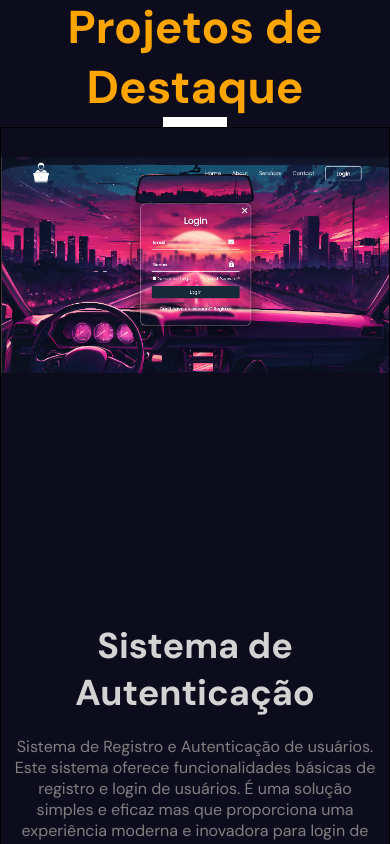
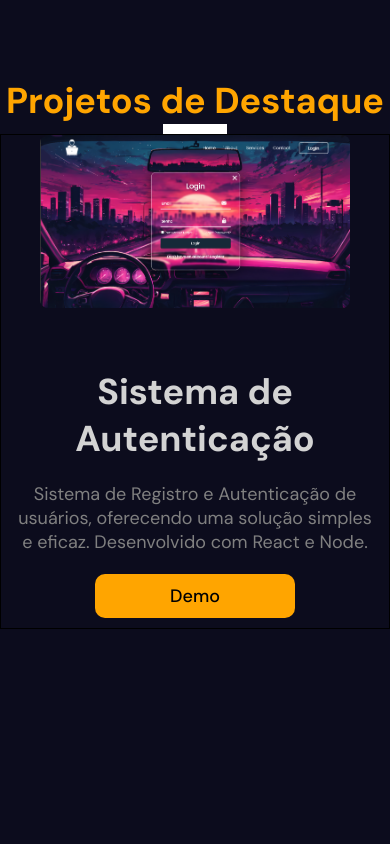
Before and after one commit to LucasPedro123/mywebsite-portfolio, a React (Vite) app: page / in a window 390 px wide. Shown: the part 5020-5864 px from the top of the page. Built offline with nearby package versions, Linux system fonts and the light colour scheme; some icons are missing.

Commit message:
fix: improve space in the Portfolio component

```diff
--- a/src/Component/Portfolio1/portfolio-component.jsx
+++ b/src/Component/Portfolio1/portfolio-component.jsx
@@ -12,58 +12,58 @@ import barberShop from '../../assets/Imgs/ImgProjects/barber-shop.png';
 import systemLogin from '../../assets/Imgs/ImgProjects/loginwebview.png';
 
 
-
 const items = [
     {
         id: 1,
         link: "https://client-seven-ashy.vercel.app/",
         name: "Sistema de Autenticação",
         img: systemLogin,
-        desc: "Sistema de Registro e Autenticação de usuários. Este sistema oferece funcionalidades básicas de registro e login de usuários. É uma solução simples e eficaz mas que proporciona uma experiência moderna e inovadora para login de usuários."
+        desc: "Sistema de Registro e Autenticação de usuários, oferecendo uma solução simples e eficaz. Desenvolvido com React e Node."
     },
     {
         id: 2,
         link: "https://ibarber-shop.netlify.app/",
         name: "Barber Shop",
         img: barberShop,
-        desc: "A Barber Shop é um site projetado para promover serviços de barbearia, oferecendo informações sobre os cortes disponíveis, horário de funcionamento e localização. Desenvolvido com HTML5 e estilizado com CSS3, o site da Barber Shop apresenta um design responsivo e uma experiência de usuário atraente, complementada pela biblioteca AOS para animações suaves."
+        desc: "Promove serviços de barbearia com um design atraente e responsivo, desenvolvido com HTML5 e CSS3."
     },
     {
         id: 3,
         link: "https://deburguer-shop.netlify.app/",
         name: "Deburguer Shop",
         img: deburguerProjectImg,
-        desc: "O Deburguer é um site desenvolvido para apresentar uma seleção de hambúrgueres e bebidas, além de fornecer informações sobre a localização e como fazer pedidos. Desenvolvido com HTML5 e estilizado com CSS3, o Deburguer segue um layout responsivo e proporciona uma experiência usuário agradável de navegação com um design limpo, atrativo e intuitivo."
+        desc: "Apresenta uma seleção de hambúrgueres e bebidas, com um layout intuitivo desenvolvido em HTML5 e CSS3."
     },
     {
         id: 4,
         link: "https://le-scone-gourmet.netlify.app/",
         name: "Le Scone",
         img: lesconeProjectImg,
-        desc: "Desenvolvido completamente com HTML5 e CSS3, o Le Scone apresenta um design elegante e uma experiência intuitiva. Este projeto foi feito para destacar a beleza da simplicidade, com ênfase na qualidade do site."
+        desc: "Um site elegante e intuitivo que destaca a qualidade dos produtos, desenvolvido com HTML5 e CSS3."
     },
     {
         id: 5,
         link: "https://brazilexpress.netlify.app/",
         name: "Brasil Express",
         img: brasilexpressProjectImg,
-        desc: "Desenvolvido com HTML5 e CSS3, o site da Brasil Express Haul apresenta um layout moderno e funcional, projetado para fornecer informações importantes de forma clara e acessível aos usuários. Com uma combinação de imagens ilustrativas e texto descritivo, o site destaca os serviços oferecidos pela empresa e sua posição de destaque no setor de transporte de encomendas no Brasil."
+        desc: "Site de transporte de encomendas com um layout moderno e funcional, desenvolvido com HTML5 e CSS3."
     },
     {
         id: 6,
         link: "https://previsao-do-temp.netlify.app/",
         name: "Clima agora",
         img: weatherNowProjectImg,
-        desc: "Implementação capaz de fazer o cliente consumir dados relacionados à previsão do tempo da Api Open Weather."
+        desc: "Fornece dados precisos da previsão do tempo de forma simples e acessível, utilizando tecnologias web."
     },
     {
         id: 7,
         link: "https://65af1bb012f1c381d79ac15e--e-commercetestproject.netlify.app/",
         name: "Ecommerce",
         img: ecommerceProjectImg,
-        desc: "Projeto em React.js focado em E-commerce, da qual implementei recursos como carrinho de compras, detalhes de produtos e utilizei o contexto do UseContext para aprimorar a experiência do usuário."
+        desc: "Projeto E-commerce em React.js, com recursos como carrinho de compras e detalhes de produtos."
     },
 ];
+
 
 const Projects = ({ item }) => {
     const imageRef = useRef();
--- a/src/Component/Portfolio1/portfolio-style.css
+++ b/src/Component/Portfolio1/portfolio-style.css
@@ -78,42 +78,40 @@
     }
 }
 
-
 @media screen and (max-width: 768px) {
-    .portfolio {
-        .portfolio-lineProgress{
-            padding-top: calc(100vh - 150px);
-            font-size: 23px;
-        }
-
-        .portfolio-image{
-
-            img{
-                width: 100%;
-                max-height: 300px;
-                object-fit:contain;
+    .portfolio{
+        .portfolio-lineProgress {
+            padding-top: calc(100vh - 70px);
+            font-size: 18px;
         }
     }
 
-        .portfolio-content{
+    .portfolio-content {
         flex-direction: column;
+        align-items: center;
         border: 1px solid black;
-            height: 100%;
-
-            .portfolio-description{
+        height: auto; /* Defina a altura para automático */
+        margin-bottom: 20px; /* Adicione um espaçamento inferior */
+        .portfolio-description {
+            transform: none !important;
+            align-items: center;
             padding: 10px;
-                margin-top: 50%;
-                align-items: center;
+            h2 {
                 text-align: center;
-
-                h2{
                 font-size: 36px;
             }
-                p{
-                    font-size: 16px;
+
+            p {
+                text-align: center;
+                font-size: 18px;
             }
         }
     }
 
+
+    .portfolio-image img {
+        width: 80%;
+        max-height: 300px;
+        object-fit: contain;
     }
 }
```
Lines whose indentation alone changed are shown as unchanged.
